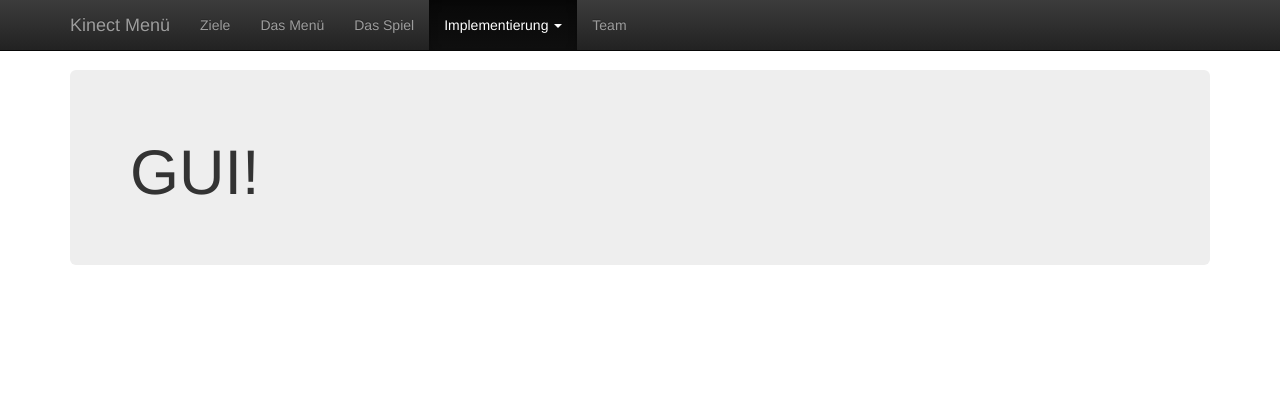
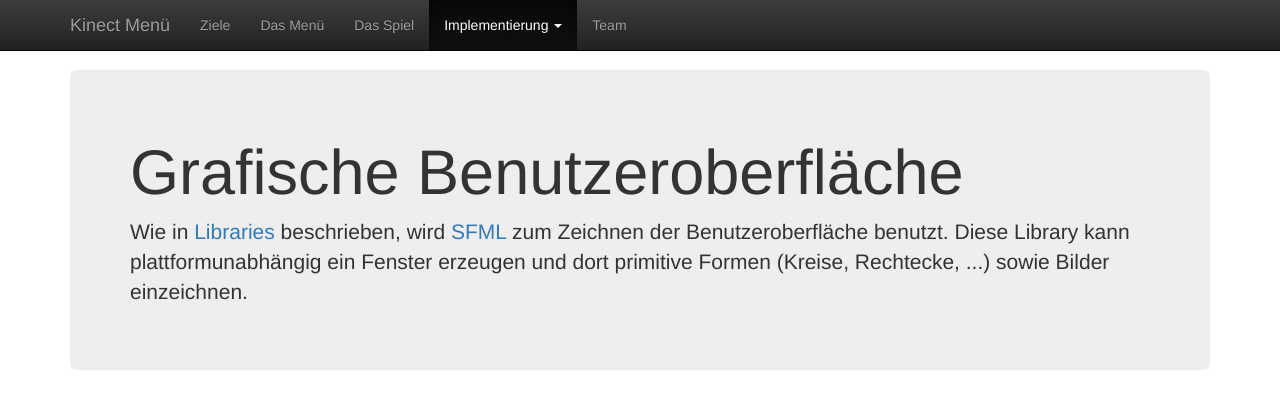
Before and after one commit to dagophil/sfml_openni, a Jekyll site: the page built from doc_src/_implementation/gui.html, in a window 1280 px wide. Shown: the top 409 px of the page. Built offline with Jekyll 4.4.1, drawn with Linux system fonts in a browser that asks for light colours.

Commit message:
Small text changes.

```diff
--- a/doc_src/_implementation/gui.html
+++ b/doc_src/_implementation/gui.html
@@ -5,5 +5,6 @@ menupos: 4
 ---
 
 <div class="jumbotron">
-    <h1>GUI!</h1>
+    <h1>Grafische Benutzeroberfläche</h1>
+    <p>Wie in <a href="{{ "libraries.html" | prepend: site.baseurl }}">Libraries</a> beschrieben, wird <a href="http://www.sfml-dev.org/" target="_blank">SFML</a> zum Zeichnen der Benutzeroberfläche benutzt. Diese Library kann plattformunabhängig ein Fenster erzeugen und dort primitive Formen (Kreise, Rechtecke, ...) sowie Bilder einzeichnen.</p>
 </div>
```
